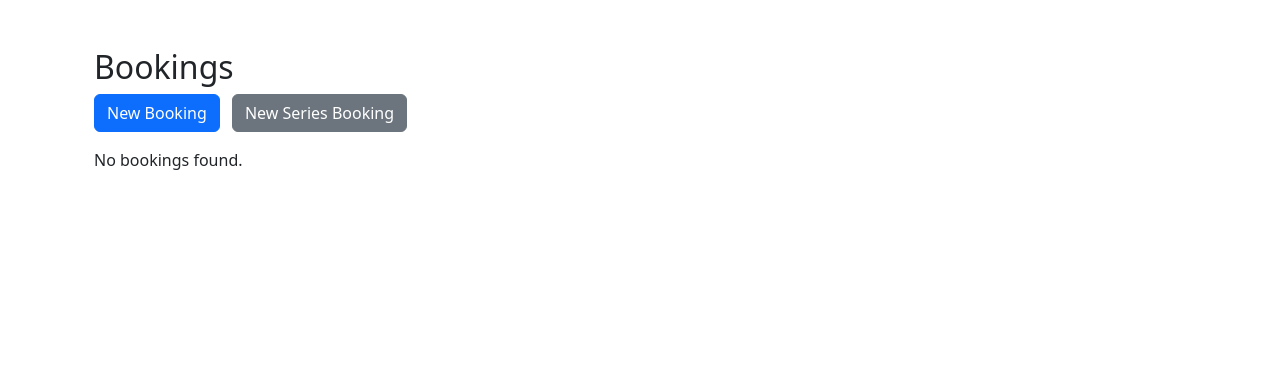
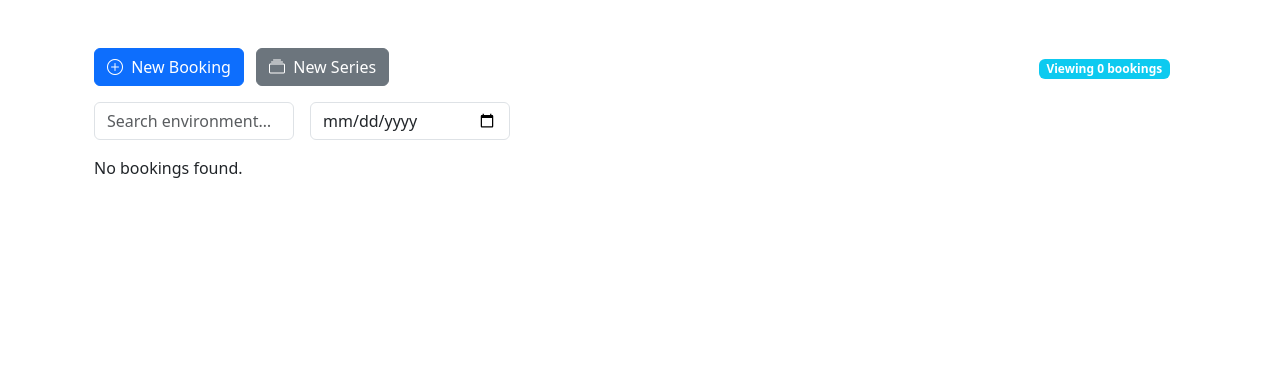
Before and after one commit to Mansim1/env-booker, a Flask app: page /bookings/ in a window 1280 px wide. Shown: the part 56-433 px from the top of the page. Run offline with Flask 3, Linux system fonts and the light colour scheme; the visitor is signed in with stand-in values (Sample User, id 1); data that the repository does not hold is empty; some libraries are stand-ins or nearby versions.

Commit message:
TEAC-237: Improve List view in env screen

```diff
--- a/app/templates/bookings/list.html
+++ b/app/templates/bookings/list.html
@@ -3,11 +3,16 @@
 
 {% block head %}
   {{ super() }}
+  {# Bootstrap Icons #}
+  <link
+    rel="stylesheet"
+    href="https://cdn.jsdelivr.net/npm/bootstrap-icons@1.10.5/font/bootstrap-icons.css"
+  >
   <style>
     /* Hide DataTables’ built-in global search */
     .dataTables_filter { display: none !important; }
 
-    /* Give “Show … entries” dropdown a sensible width */
+    /* “Show … entries” dropdown width */
     .dataTables_length select {
       min-width: 4rem;
       padding-right: 1.5rem;
@@ -15,10 +20,8 @@
     }
     .dataTables_length label { white-space: nowrap; }
 
-    /* Segmented control styling for admin toggle */
-    .btn-group-toggle .btn {
-      border-radius: 0;
-    }
+    /* Segmented toggle style */
+    .btn-group-toggle .btn { border-radius: 0; }
     .btn-group-toggle .btn:first-child {
       border-top-left-radius: .25rem;
       border-bottom-left-radius: .25rem;
@@ -27,11 +30,22 @@
       border-top-right-radius: .25rem;
       border-bottom-right-radius: .25rem;
     }
-    .btn-group-toggle .btn.active,
-    .btn-group-toggle .btn:active {
+    .btn-group-toggle .btn.active {
       background-color: #e9ecef !important;
       color: #212529 !important;
       border-color: #e9ecef !important;
+    }
+
+    /* Clickable row hover */
+    tr.clickable-row:hover {
+      background-color: #f8f9fa;
+      cursor: pointer;
+    }
+
+    /* Filter inputs */
+    #bookingSearch, #dateFilter, #userFilter {
+      max-width: 200px;
+      margin-right: .5rem;
     }
   </style>
 {% endblock %}
@@ -40,18 +54,48 @@
 
 {% block content %}
 <div class="container mt-4">
-  <h2>Bookings</h2>
 
-  <div class="mb-3">
-    <a href="{{ url_for('bookings.create_booking') }}" class="btn btn-primary me-2">
-      New Booking
+  {# Actions & Stats #}
+  <div class="d-flex flex-wrap align-items-center mb-3">
+    <div class="me-auto">
+      <a href="{{ url_for('bookings.create_booking') }}"
+         class="btn btn-primary me-2"
+         data-bs-toggle="tooltip"
+         title="Book a new slot">
+        <i class="bi bi-plus-circle me-1"></i> New Booking
       </a>
-    <a href="{{ url_for('bookings.create_series_booking') }}" class="btn btn-secondary">
-      New Series Booking
+      <a href="{{ url_for('bookings.create_series_booking') }}"
+         class="btn btn-secondary"
+         data-bs-toggle="tooltip"
+         title="Book a recurring series">
+        <i class="bi bi-collection me-1"></i> New Series
       </a>
     </div>
+    <div class="me-3">
+      <span class="badge bg-info">
+        Viewing {{ bookings|length }} booking{{ '' if bookings|length==1 else 's' }}
+      </span>
+    </div>
+  </div>
 
-  {% if current_user.role == 'admin' %}
+  {# Custom filters #}
+  <div class="d-flex flex-wrap gap-2 mb-3">
+    <input id="bookingSearch"
+           class="form-control"
+           placeholder="Search environment…">
+    <input id="dateFilter"
+           type="date"
+           class="form-control"
+           title="Filter by start date">
+    {% if current_user.role=='admin' %}
+      <input id="userFilter"
+             class="form-control"
+             placeholder="Filter by user…">
+    {% endif %}
+  </div>
+
+  {# Admin toggle All/My #}
+  {% if current_user.role=='admin' %}
     <div class="btn-group btn-group-toggle mb-3" data-bs-toggle="buttons">
       <a href="{{ url_for('bookings.list_bookings', view='all') }}"
          class="btn btn-outline-secondary {% if view=='all' %}active{% endif %}">
@@ -64,6 +108,7 @@
     </div>
   {% endif %}
 
+  {# Bookings table #}
   {% if bookings %}
     <div class="table-responsive">
       <table id="bookingTable" class="table table-striped table-hover">
@@ -72,40 +117,41 @@
             <th>Environment</th>
             <th>Start</th>
             <th>End</th>
-            {% if current_user.role == 'admin' %}
+            {% if current_user.role=='admin' %}
               <th>User</th>
             {% endif %}
-            <th>Add to Calendar</th>
-            <th>Actions</th>
+            <th class="text-center">.ics</th>
+            <th class="text-end">Actions</th>
           </tr>
         </thead>
         <tbody>
           {% for b in bookings %}
-          <tr>
+          <tr class="clickable-row"
+              data-href="{{ url_for('bookings.edit_booking', booking_id=b.id) }}">
             <td>{{ b.environment.name }}</td>
             <td>{{ b.start.strftime('%Y-%m-%d %H:%M') }}</td>
             <td>{{ b.end.strftime('%Y-%m-%d %H:%M') }}</td>
-            {% if current_user.role == 'admin' %}
+            {% if current_user.role=='admin' %}
               <td>{{ b.user.email }}</td>
             {% endif %}
-            <td>
-              <a
-                href="{{ url_for('bookings.download_ics', booking_id=b.id) }}"
-                class="btn btn-sm btn-outline-secondary"
-              >Download .ics</a>
+            <td class="text-center">
+              <a href="{{ url_for('bookings.download_ics', booking_id=b.id) }}"
+                 class="btn btn-sm btn-outline-info"
+                 data-bs-toggle="tooltip"
+                 title="Download .ics">
+                <i class="bi bi-calendar2-plus"></i>
+              </a>
             </td>
-            <td>
-              {% if current_user.role == 'admin' or current_user.id == b.user_id %}
-                <a
-                  href="{{ url_for('bookings.edit_booking', booking_id=b.id) }}"
-                  class="btn btn-sm btn-outline-primary me-1"
-                >Edit</a>
-                <button
-                  class="btn btn-sm btn-outline-danger"
+            <td class="text-end">
+              <button type="button"
+                      class="btn btn-sm btn-outline-danger delete-btn"
                       data-bs-toggle="modal"
                       data-bs-target="#deleteModal{{ b.id }}"
-                >Delete</button>
-              {% endif %}
+                      data-action-url="{{ url_for('bookings.delete_booking', booking_id=b.id) }}"
+                      data-env-name="{{ b.environment.name }}"
+                      title="Delete booking">
+                <i class="bi bi-trash"></i>
+              </button>
             </td>
           </tr>
           {% endfor %}
@@ -113,16 +159,10 @@
       </table>
     </div>
 
+    {# Delete modals #}
     {% for b in bookings %}
-    <div
-      class="modal fade"
-      id="deleteModal{{ b.id }}"
-      tabindex="-1"
-      aria-labelledby="deleteModalLabel{{ b.id }}"
-      aria-hidden="true"
-    >
-      <div class="modal-dialog">
-        <div class="modal-content">
+    <div class="modal fade" id="deleteModal{{ b.id }}" tabindex="-1" aria-labelledby="deleteModalLabel{{ b.id }}" aria-hidden="true">
+      <div class="modal-dialog"><div class="modal-content">
         <div class="modal-header">
           <h5 class="modal-title" id="deleteModalLabel{{ b.id }}">Confirm Delete</h5>
           <button type="button" class="btn-close" data-bs-dismiss="modal"></button>
@@ -134,19 +174,13 @@
           {{ b.end.strftime('%Y-%m-%d %H:%M') }}?
         </div>
         <div class="modal-footer">
-            <form
-              method="post"
-              action="{{ url_for('bookings.delete_booking', booking_id=b.id) }}"
-            >
+          <form method="post" action="{{ url_for('bookings.delete_booking', booking_id=b.id) }}">
             {{ delete_form.csrf_token }}
-              <button type="button" class="btn btn-secondary" data-bs-dismiss="modal">
-                Cancel
-              </button>
+            <button type="button" class="btn btn-secondary" data-bs-dismiss="modal">Cancel</button>
             {{ delete_form.submit(class="btn btn-danger") }}
           </form>
         </div>
-        </div>
-      </div>
+      </div></div>
     </div>
     {% endfor %}
 
@@ -160,14 +194,56 @@
   {{ super() }}
   <script>
     $(function() {
-      $('#bookingTable').DataTable({
-        dom: 'lfrtip',
-        searching: false,
-        order: [[1, 'asc']],
+      // Initialize DataTable without its default search box
+      var table = $('#bookingTable').DataTable({
+        dom:
+          "<'row mb-3'<'col-md-6'l><'col-md-6 text-end'>>" +
+          "<'table-responsive't>" +
+          "<'row mt-3'<'col-sm-5'i><'col-sm-7'p>>",
+        order: [[1,'asc']],
         pageLength: 10,
-        lengthMenu: [[10, 25, 50], [10, 25, 50]],
+        lengthMenu: [[10,25,50],[10,25,50]],
         columnDefs: [{ orderable: false, targets: -1 }]
       });
+
+      // Global search on environment column
+      $('#bookingSearch').on('keyup', function(){
+        table.column(0).search(this.value).draw();
+      });
+
+      // Date filter on Start column (regex match for YYYY-MM-DD)
+      $('#dateFilter').on('change', function(){
+        var v = this.value ? '^' + this.value : '';
+        table.column(1).search(v, true, false).draw();
+      });
+
+      // User filter (admin only) on User column
+      $('#userFilter').on('keyup', function(){
+        table.column(3).search(this.value).draw();
+      });
+
+      // Make entire row clickable to edit
+      $('#bookingTable tbody').on('click', 'tr.clickable-row', function(e){
+        // Ignore clicks on buttons/links
+        if ($(e.target).closest('button, a').length) return;
+        window.location = $(this).data('href');
+      });
+
+      // Bind delete‐modal for ALL modals
+      $('.modal.fade').on('show.bs.modal', function(e) {
+        var btn    = $(e.relatedTarget);
+        var action = btn.data('action-url');
+        var env    = btn.data('env-name');
+        var modal  = $(this);
+
+        modal.find('form').attr('action', action);
+        modal.find('.modal-body').text(
+          `Are you sure you want to delete the booking for "${env}"?`
+        );
+      });
+
+      // Enable Bootstrap tooltips
+      $('[data-bs-toggle="tooltip"]').tooltip();
     });
   </script>
 {% endblock %}
--- a/app/templates/main/index.html
+++ b/app/templates/main/index.html
@@ -50,7 +50,7 @@
     <div class="col-6 col-md-3">
       <div class="card stats-card text-center">
         <div class="card-body">
-          <h6 class="card-title">Upcoming</h6>
+          <h6 class="card-title">Upcoming Bookings</h6>
           <p class="display-6">{{ upcoming_count }}</p>
         </div>
       </div>
@@ -58,7 +58,7 @@
     <div class="col-6 col-md-3">
       <div class="card stats-card text-center">
         <div class="card-body">
-          <h6 class="card-title">Environment</h6>
+          <h6 class="card-title">Environments</h6>
           <p class="display-6">{{ env_count }}</p>
         </div>
       </div>
```
Also changed, not shown: app/environment/routes.py (+23 -9 lines), app/templates/environment/list.html (+32 -24 lines). Lines whose indentation alone changed are shown as unchanged.
